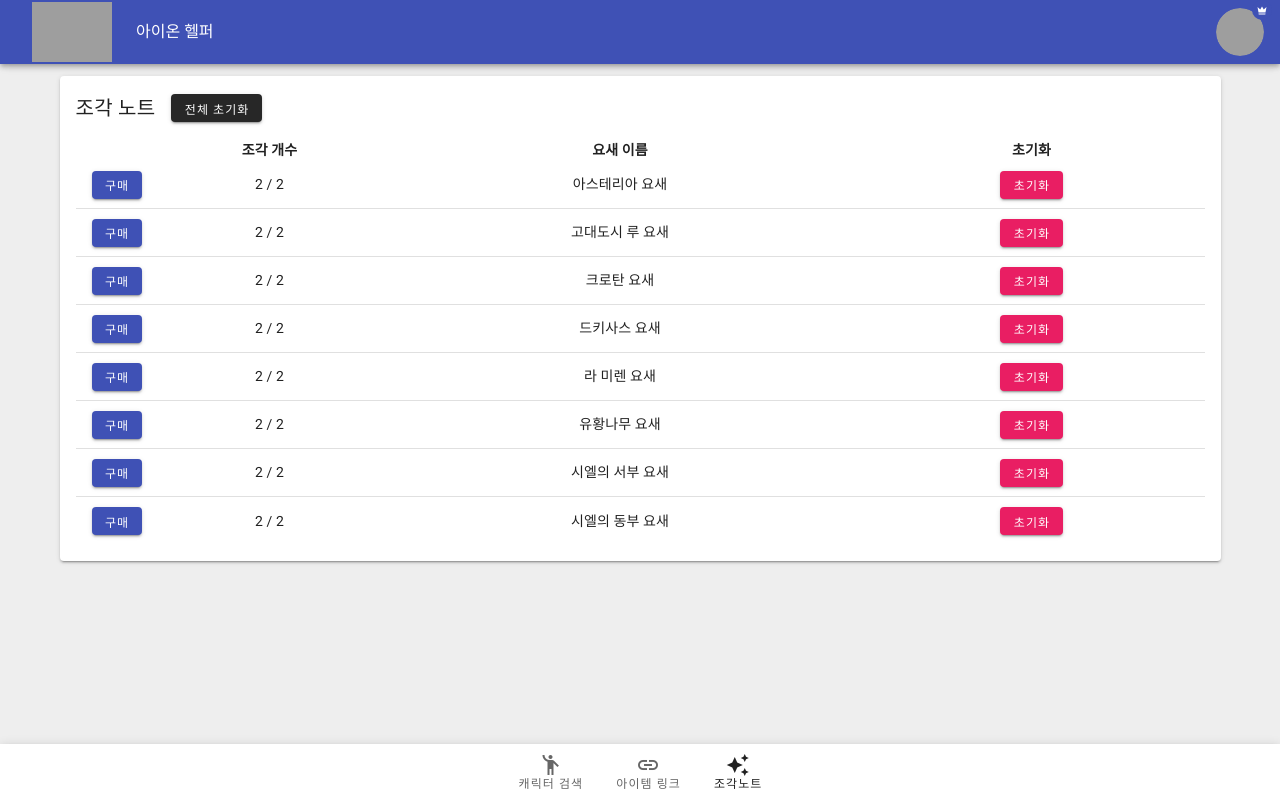
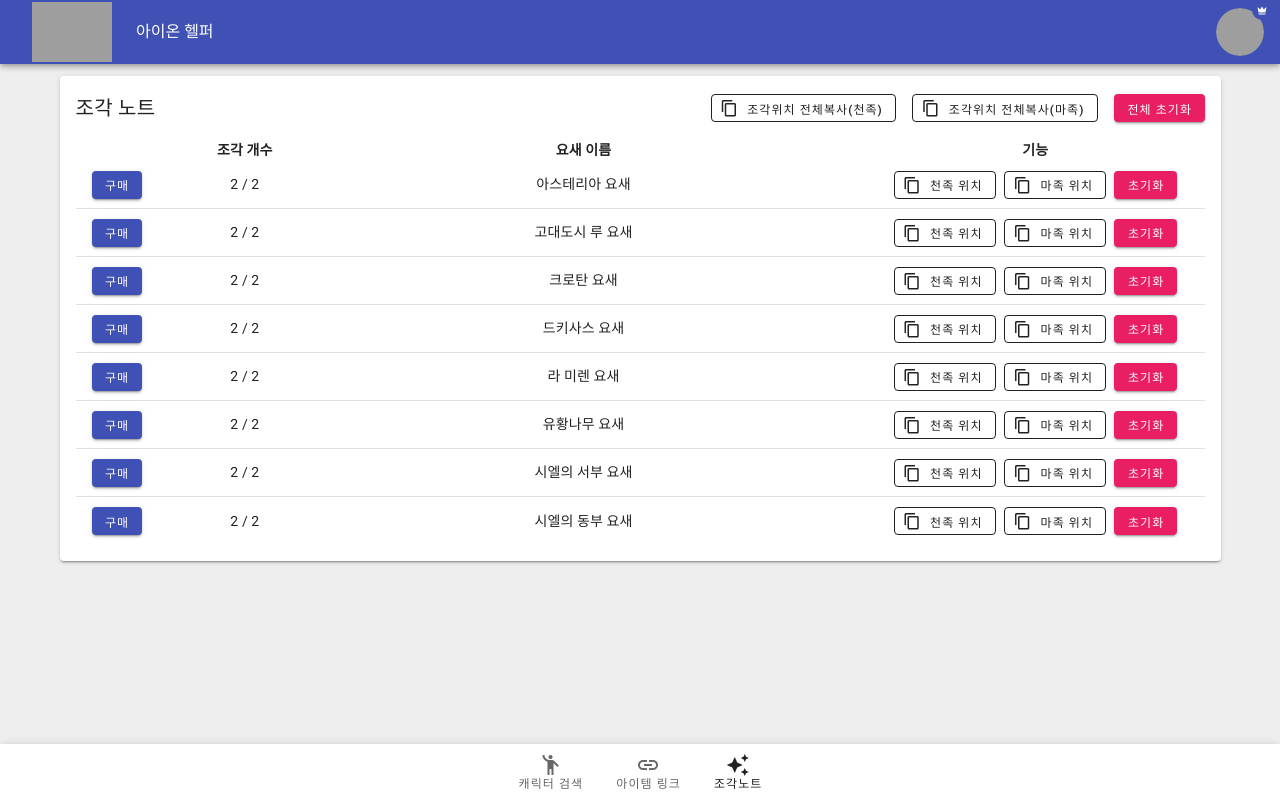
Before and after one commit to flycat07/aionmini, a Vue app in the folder frontend/: page / in a window 1280 px wide. Both pictures are taken after a click on the button "조각노트". Built offline with nearby package versions, Linux system fonts and the light colour scheme; grey boxes are pictures that could not be loaded.

Commit message:
위치정보 추가

```diff
--- a/frontend/src/App.vue
+++ b/frontend/src/App.vue
@@ -101,7 +101,7 @@ export default {
   },
   data () {
     return {
-      navi: 'piece',
+      navi: 'findchar',
       server: "",
       keyword: "",
       suggest: [],
--- a/frontend/src/components/Piece.vue
+++ b/frontend/src/components/Piece.vue
@@ -1,82 +1,158 @@
 <template>
+  <div>
   <v-card>
     <v-card-title>조각 노트
-      <v-btn class="ml-4" small @click="clear" dark>전체 초기화</v-btn>
+      <v-spacer />
+      <v-btn class="ml-4" small @click="copyAll('a')" outlined ><v-icon left>mdi-content-copy</v-icon>조각위치 전체복사(천족)</v-btn>
+      <v-btn class="ml-4" small @click="copyAll('d')" outlined ><v-icon left>mdi-content-copy</v-icon>조각위치 전체복사(마족)</v-btn>
+      <v-btn class="ml-4" small @click="clear" color="pink" dark>전체 초기화</v-btn>
     </v-card-title>
     <v-card-text>
       <v-simple-table>
         <colgroup>
-          <col style="width:5%">
+          <col style="width:10%">
+          <col style="width:10%">
+
           <col>
-          <col>
+          <col style="width:30%">
         </colgroup>
         <thead>
           <th></th>
           <th>조각 개수</th>
           <th>요새 이름</th>
-          <th>초기화</th>
+          <th>기능</th>
         </thead>
         <tbody>
           <tr v-for="(idx, id) in pieces" :key="id">
-            <td><v-btn :disabled="pieces[id]===0" small  @click="plus(id)" color="primary">구매</v-btn></td>
-            <td class="text-center" :class="{'red--text': pieces[id]===0, 'amber--text': pieces[id] === 1}">{{pieces[id]}} / 2</td>
+            <td><v-btn :disabled="pieces[id].count===0" small  @click="plus(id)" color="primary">구매</v-btn></td>
+            <td class="text-center" :class="{'red--text': pieces[id].count===0, 'amber--text': pieces[id].count === 1}">{{pieces[id].count}} / 2</td>
             <td class="text-center">{{getTitle(id)}} 요새</td>
-            <td class="text-center "><v-btn small @click="pieces[id] = 2" color="pink" dark>초기화</v-btn></td>
+            <td class="text-center ">
+              <v-btn small class="mr-2" outlined @click="copyPosition(pieces[id].pos_a)"><v-icon left>mdi-content-copy</v-icon>천족 위치</v-btn>
+              <v-btn small class="mr-2" outlined @click="copyPosition(pieces[id].pos_a)"><v-icon left>mdi-content-copy</v-icon>마족 위치</v-btn>
+              <v-btn small @click="pieces[id].count = 2" color="pink" dark>초기화</v-btn>
+            </td>
           </tr>
         </tbody>
       </v-simple-table>
 
     </v-card-text>
   </v-card>
+    <v-snackbar
+        top
+        text
+        color="success"
+        v-model="snackbar"
+        elevation="5"
+    >
+      선택한 위치가 복사되었습니다.
+      <template v-slot:action="{ attrs }">
+        <v-btn
+            text
+            v-bind="attrs"
+            icon
+            @click="snackbar = false"
+
+        >
+          <v-icon>mdi-close</v-icon>
+        </v-btn>
+      </template>
+
+    </v-snackbar>
+  </div>
 </template>
 <script>
+import copy from 'copy-text-to-clipboard';
 export default {
   watch:{
     pieces: {
       deep: true,
       handler(){
-        localStorage.setItem("HELPER_PIECE", JSON.stringify(this.pieces));
+        localStorage.setItem("HELPER_PIECES", JSON.stringify(this.pieces));
       }
     }
   },
   mounted() {
-    const data = localStorage.getItem("HELPER_PIECE");
+    const data = localStorage.getItem("HELPER_PIECES");
     if(data){
-      this.pieces = JSON.parse(data);
+      const history = JSON.parse(data);
+      Object.keys(history).forEach(key => this.pieces[key].count = history[key].count);
+      // this.pieces = JSON.parse(data);
     }
   },
   data(){
     return {
+      snackbar: false,
       pieces: {
-        asteria: 2,
-        roo: 2,
-        crotan: 2,
-        dkisas:2,
-        rami: 2,
-        tree: 2,
-        west: 2,
-        east: 2,
+        asteria: {
+          title: '아스테리아',
+          count: 2,
+          pos_a: '[pos:아스테리아;400010000 426.7 3059.2 0.0 3]',
+          pos_d: '[pos:아스테리아;400010000 457.4 2747.1 0.0 3]'
+        },
+        roo: {
+          title: '고대도시 루',
+          count: 2,
+          pos_a: '[pos:고대도시 루;400010000 3280.2 914.2 0.0 3]',
+          pos_d: '[pos:고대도시 루;400010000 3097.9 1496.8 0.0 3]'
+        },
+        crotan: {
+          title: '크로탄',
+          count: 2,
+          pos_a: '[pos:크로탄;400010000 1732.5 1416.6 0.0 3]',
+          pos_d: '[pos:크로탄;400010000 1839.3 1573.1 0.0 3]'
+        },
+        dkisas:{
+          title: '드키사스',
+          count: 2,
+          pos_a: '[pos:드키사스;400010000 2475.3 2393.0 0.0 3]',
+          pos_d: '[pos:드키사스;400010000 2769.7 2018.1 0.0 3]'
+        },
+        rami: {
+          title: '라미렌',
+          count: 2,
+          pos_a: '[pos:라미렌;400010000 1709.5 2072.1 0.0 3]',
+          pos_d: '[pos:라미렌;400010000 1522.1 2369.5 0.0 3]'
+        },
+        tree: {
+          title: '유황나무',
+          count: 2,
+          pos_a: '[pos:유황나무;400010000 1411.9 880.1 0.0 1]',
+          pos_d: '[pos:유황나무;400010000 979.5 1359.4 0.0 1]'
+        },
+        west: {
+          title: '시엘의 서부',
+          count: 2,
+          pos_a: '[pos:시엘의 서부;400010000 3308.2 2740.2 0.0 1]',
+          pos_d: '[pos:시엘의 서부;400010000 3277.7 3016.0 0.0 1]'
+        },
+        east: {
+          title: '시엘의 동부',
+          count: 2,
+          pos_a: '[pos:시엘의 동부;400010000 3133.1 3156.1 0.0 1]',
+          pos_d: '[pos:시엘의 동부;400010000 2919.8 3309.1 0.0 1]'
+        },
       }
     }
   },
   methods: {
+    copyPosition(str){
+      copy(str);
+      this.snackbar = true;
+    },
     plus(key){
-      if(this.pieces[key] > 0){
-        this.pieces[key] -= 1;
+      if(this.pieces[key].count > 0){
+        this.pieces[key].count -= 1;
       }
 
     },
+    copyAll(race){
+      const maps = Object.keys(this.pieces).map(p => this.pieces[p]['pos_'+race]);
+      maps.length = 5;
+      copy((race === 'a' ? '천족 : ' : '마족 : ')+ maps.join(", "));
+    },
     clear(){
-      this.pieces =  {
-        asteria: 2,
-            roo: 2,
-            crotan: 2,
-            dkisas:2,
-            rami: 2,
-            tree: 2,
-            west: 2,
-            east: 2,
-      }
+      Object.keys(this.pieces).forEach(p => this.pieces[p].count = 2);
     },
     getTitle(type){
       switch (type) {
```
Also changed, not shown: 1 other file (tests, documents, lock files or other folders).
